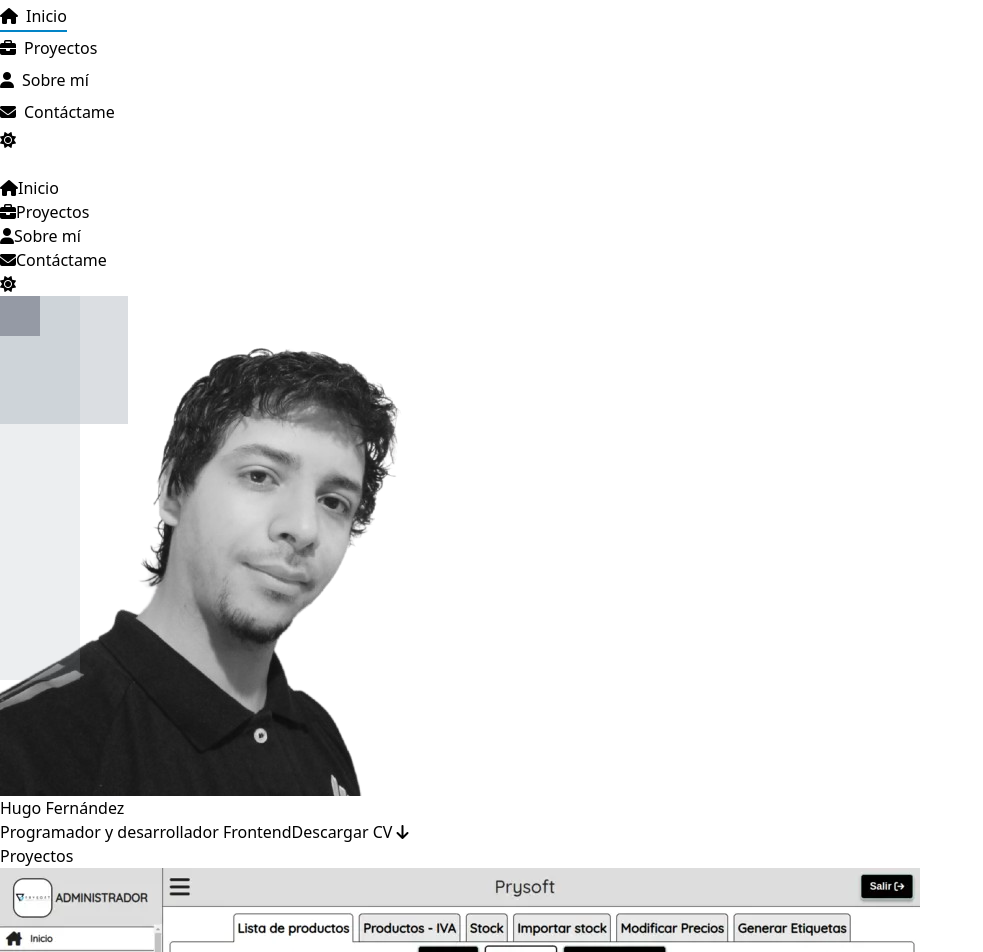
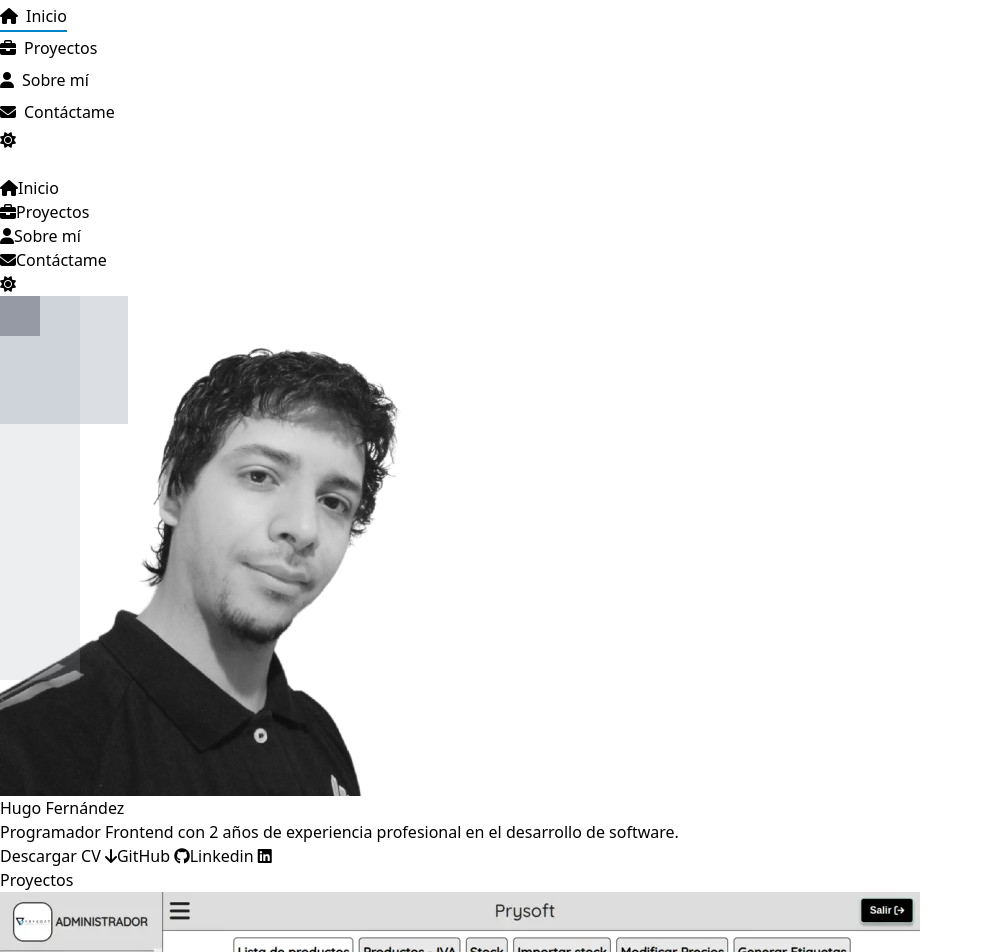
Before and after one commit to Herchi000/portfolio, an Angular app: page / in a window 1280 px wide. Shown: the top 952 px of the page, without its empty margins (0-983 px from the left). Built offline with nearby package versions, Linux system fonts and the light colour scheme.

Commit message:
add github and linkedin on sobre mi section

```diff
--- a/src/app/app.component.html
+++ b/src/app/app.component.html
@@ -32,7 +32,7 @@
         class="w-40 h-40 md:w-60 md:h-60 rounded-full border-4 border-sky-600 dark:border-sky-400 shadow-lg" />
       <div class="flex flex-col gap-4">
         <div
-          class="flex flex-col items-center md:items-stretch gap-2 text-sky-600 dark:text-sky-400">
+          class="flex flex-col items-center md:items-stretch gap-4 w-min text-sky-600 dark:text-sky-400">
           <div class="flex h-fit w-60 md:w-[29rem]">
             <h1
               class="text-nowrap overflow-hidden text-3xl md:text-6xl leading-snug write-animation pr-2">
@@ -41,14 +41,36 @@
             <span
               class="w-1 bg-sky-600 dark:bg-sky-400 cursor-animation"></span>
           </div>
-          <span class="text-xl md:text-3xl text-gray-600 dark:text-gray-300"
-            >Programador y desarrollador Frontend</span
+          <span
+            class="text-base md:text-xl text-gray-600 dark:text-gray-300 text-balance"
+            >Programador Frontend con 2 años de experiencia profesional en el
+            desarrollo de software.</span
           >
-          <button
-            class="flex items-center justify-center border-2 border-sky-600 dark:border-sky-400 px-3 py-2 rounded-full bg-sky-600 bg-opacity-0 hover:bg-opacity-5 transition-colors duration-100 gap-2 mt-3">
-            Descargar CV
-            <i class="fa-solid fa-arrow-down"></i>
-          </button>
+          <div class="grid grid-cols-1 md:grid-cols-3 gap-2 w-full">
+            <button
+              class="flex items-center justify-center border-2 border-sky-600 dark:border-sky-400 px-3 py-2 rounded-full bg-sky-600 bg-opacity-0 hover:bg-opacity-10 transition-colors duration-75 gap-2 grow">
+              Descargar CV
+              <i class="fa-solid fa-arrow-down"></i>
+            </button>
+            <button>
+              <a
+                href="https://github.com/Herchi000"
+                target="_blank"
+                class="flex items-center justify-center border-2 border-sky-600 dark:border-sky-400 px-3 py-2 rounded-full bg-sky-600 bg-opacity-0 hover:bg-opacity-10 transition-colors duration-100 gap-2 grow">
+                GitHub
+                <i class="fa-brands fa-github"></i>
+              </a>
+            </button>
+            <button>
+              <a
+                href="https://www.linkedin.com/in/hugo-emanuel-fernandez/"
+                target="_blank"
+                class="flex items-center justify-center border-2 border-sky-600 dark:border-sky-400 px-3 py-2 rounded-full bg-sky-600 bg-opacity-0 hover:bg-opacity-10 transition-colors duration-100 gap-2 grow">
+                Linkedin
+                <i class="fa-brands fa-linkedin"></i>
+              </a>
+            </button>
+          </div>
         </div>
       </div>
     </div>
```
